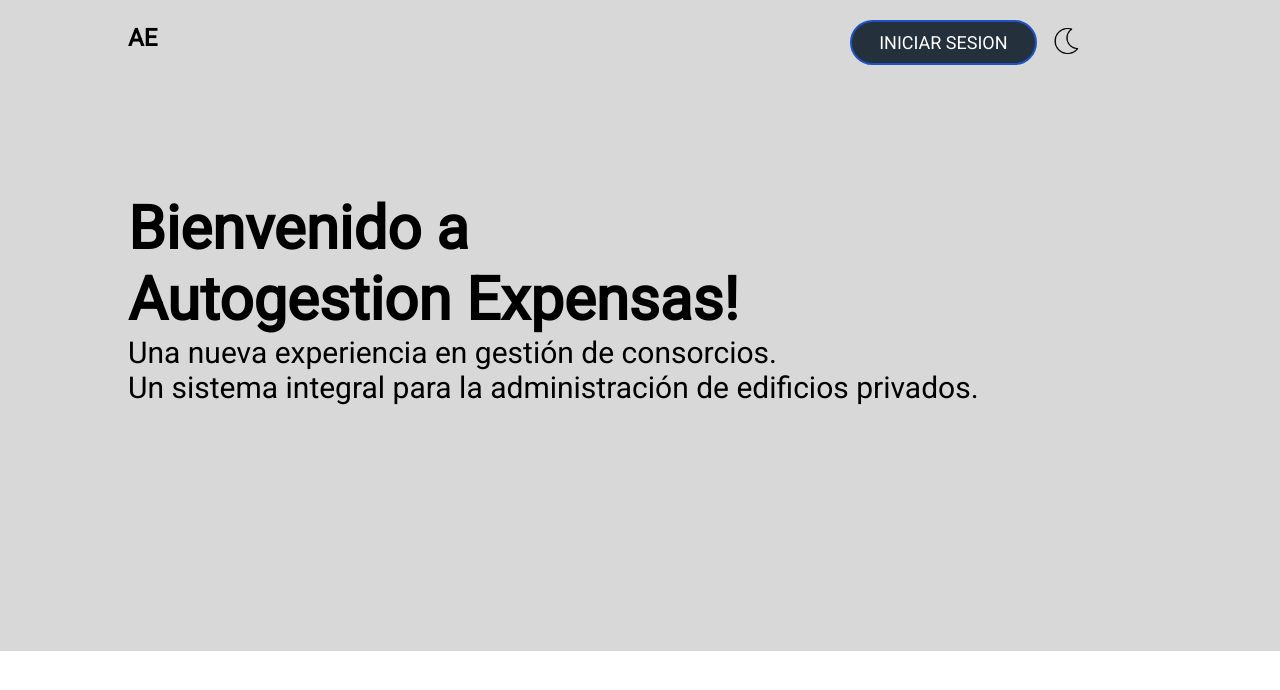
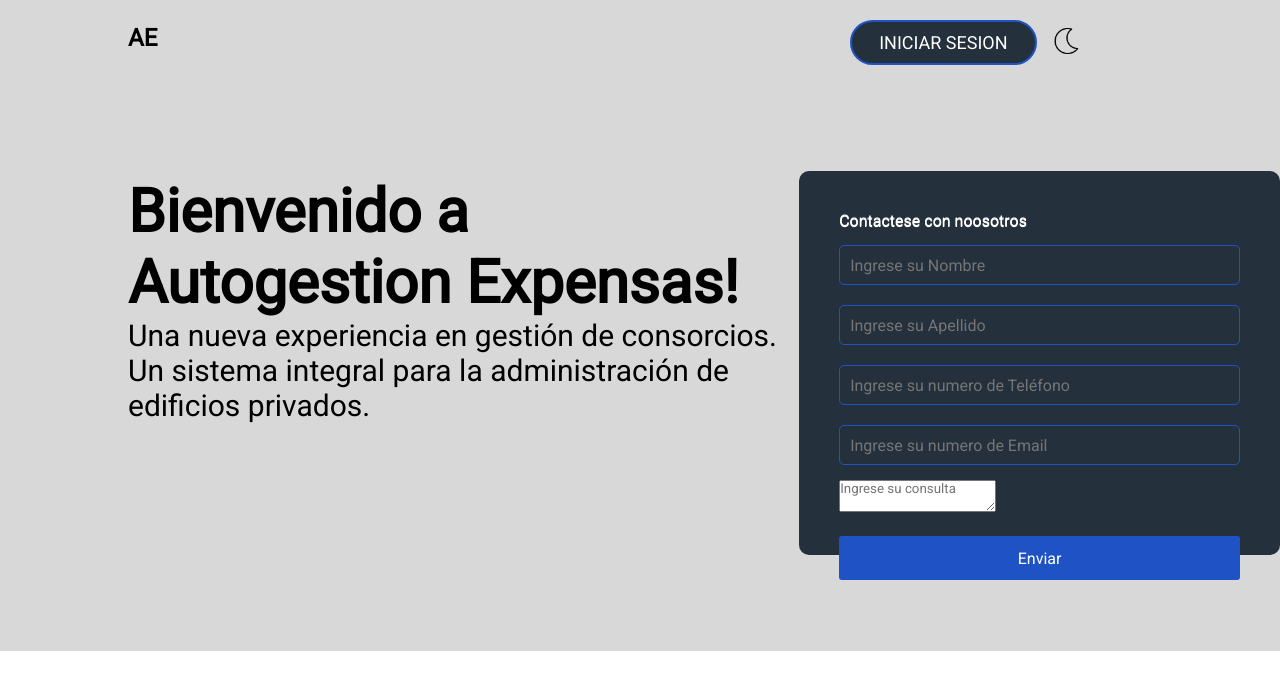
Before and after one commit to matzon1/tpi-integrador-lab3, a React (Create React App) app in the folder expensas-tpi/: page /login in a window 1280 px wide. Shown: the top 690 px of the page. Built offline with nearby package versions, Linux system fonts and the light colour scheme.

Commit message:
Casi completa la validacion falta que valide el mail y la longitud

```diff
--- a/expensas-tpi/src/components/main/Form.js
+++ b/expensas-tpi/src/components/main/Form.js
@@ -1,4 +1,4 @@
-import React, { useState } from "react";
+import React, { useEffect, useState } from "react";
 
 import "./Form.css";
 
@@ -7,10 +7,9 @@ export const Form = () => {
   const [surname, setSurname] = useState("");
   const [email, setEmail] = useState("");
   const [cellphone, setCellphone] = useState("");
-  const [street, setStreet] = useState("");
-/*   const [streetNumber, setStreetNumber] = useState(""); */
-  const [floor, setFloor] = useState("");
-  const [apartment, setApartment] = useState("");
+  const [consult, setConsult] = useState([]);
+  const [errors, setErrors] = useState('');
+
 
   const changeName = (event) => {
     console.log(event.target.value);
@@ -32,62 +31,94 @@ export const Form = () => {
     setCellphone(event.target.value);
   };
 
-  const changeStreet = (event) => {
-    console.log(event.target.value);
-    setStreet(event.target.value);
-  };
+const changeConsult = (event) =>{
+  console.log(event.targer.value);
+  setConsult(event.target.value);
+}
 
-/*   const changeStreetNumber = (event) => {
-    console.log(event.target.value);
-    setStreetNumber(event.target.value);
-  }; */
+  const generateFormObject = () => {
+    const formData = {
+      name,
+      surname,
+      email,
+      cellphone
+    };
+    return formData;
+  }
 
-  const changeFloor = (event) => {
-    console.log(event.target.value);
-    setFloor(event.target.value);
-  };
-  const changeApartment = (event) => {
-    console.log(event.target.value);
-    setApartment(event.target.value);
+  useEffect(() => {
+    if(name || surname || email || cellphone){
+       setErrors(validate(generateFormObject()));
+     }
+   },[name, surname, email, cellphone]);
+
+  const validationRequierments = {
+    name: {required: true, minLength: 3 },
+    surname: {required: true, minLength: 3 },
+    email: {required: true, regularExpression: /[a-zA-Z0-9]+[\.]?([a-zA-Z0-9]+)?[\@][a-z]{3,9}[\.][a-z]{2,5}/g},
+    cellphone: {required: true},
+  }
+
+  const validate = (formData) =>{
+    let errors = {};
+    if(formData){
+      Object.keys(validationRequierments).forEach((key) => {
+        if(validationRequierments[key].required && !formData[key]){
+          errors[key] = 'El campo es obligatorio.';
+        }else if(validationRequierments[key].minLength > 0 && formData[key].lenght < validationRequierments[key].minLength){
+          errors[key] = 'El campo debe tener al menos ' + validationRequierments[key].minleLength + ' caracteres';
+        //  }else if(validationRequierments[key].regularExpression.test(formData[key])){
+        //     errors[key] = 'El email tiene que ser valido';
+         }
+      }
+
+   )};
+    return errors;
   };
 
   const submitHandler = (event) => {
     event.preventDefault();
-    // Acá debería ser la llamada de la api??
+    const formData = generateFormObject();
+    const errors = validate(formData);
+    if(Object.keys(errors).length > 0){
+      setErrors(errors);
+      return;
+    }
+    //habria que ver de enlazar la data a auth0 y un mail to
+    setName("");
+    setSurname("");
+    setEmail("");
+    setCellphone("");
+    setConsult("");
   };
 
   return (
     <div className="login-form">
-      <label>Ingrese sus datos</label>
+      <label>Contactese con noosotros</label>
       <form onSubmit={submitHandler}>
         <div className="login-form-items">
-          <input value={name} onChange={changeName} type="text" placeholder="Ingrese su Nombre"/>
+          <input value={name} onChange={changeName} type="text" placeholder="Ingrese su Nombre" />
+          { errors?.name &&
+            <div className="red">{ errors.name }</div>}
         </div>
         <div className="login-form-items">
           <input value={surname} onChange={changeSurname} type="text" placeholder="Ingrese su Apellido"/>
+          { errors?.surname &&
+            <div className="red">{ errors.surname }</div>}
+        </div>
+
+        <div className="login-form-items">
+          <input value={cellphone} onChange={changeCellphone} type="tel" placeholder="Ingrese su numero de Teléfono" />
+          { errors?.cellphone &&
+            <div className="red">{ errors.cellphone }</div>}
         </div>
         <div className="login-form-items">
-          <input value={email} onChange={changeEmail} type="email" placeholder="Ingrese su Email"/>
+          <input value={email} onChange={changeEmail} type="email" placeholder="Ingrese su numero de Email" />
+          { errors?.email &&
+            <div className="red">{ errors.email }</div>}
         </div>
         <div className="login-form-items">
-          <input value={cellphone} onChange={changeCellphone} type="tel" placeholder="Ingrese su numero de Teléfono" />
-        </div>
-        <div className="login-form-items">
-          <input value={street} onChange={changeStreet} type="text" placeholder="Ingrese su Domicilio"/>
-        </div>
-        <div className="login-form-items">
-          <input
-            value={floor}
-            onChange={changeFloor}
-            type="number"
-            min="0"
-            max="100"
-            placeholder="Ingrese el Piso"
-          />
-        </div>
-        <div className="login-form-items">
-          {/* Mejor que quede en texto y si es numero lo parseamos*/}
-          <input value={apartment} onChange={changeApartment} type="text"  placeholder="Ingrese su numero de Departamento"/>
+          <textarea onChange={changeConsult} placeholder="Ingrese su consulta" />
         </div>
         <div className="login-form-items">
           <button type="submit">Enviar</button>
--- a/expensas-tpi/src/components/main/Main.js
+++ b/expensas-tpi/src/components/main/Main.js
@@ -1,4 +1,5 @@
 import React from "react";
+import Form from "./Form";
 import "./Main.css";
 
 const main = () => {
@@ -11,6 +12,7 @@ const main = () => {
         administración de edificios privados.
       </p>
       </div>
+      <Form/>
     </div>
   );
 };
```
Also changed, not shown: expensas-tpi/src/login/forgot-pw.js (deleted), expensas-tpi/src/login/login-form.js (deleted).
